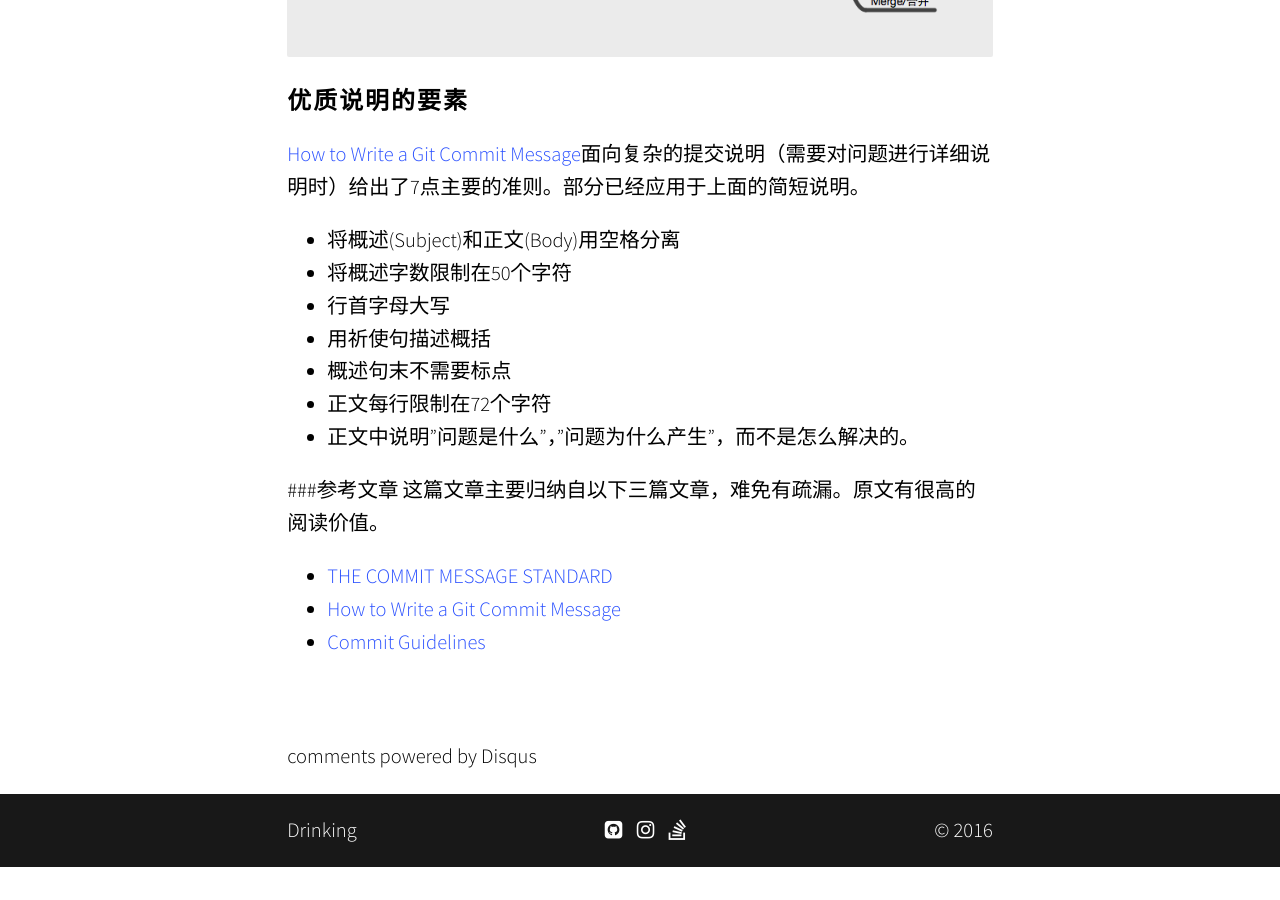
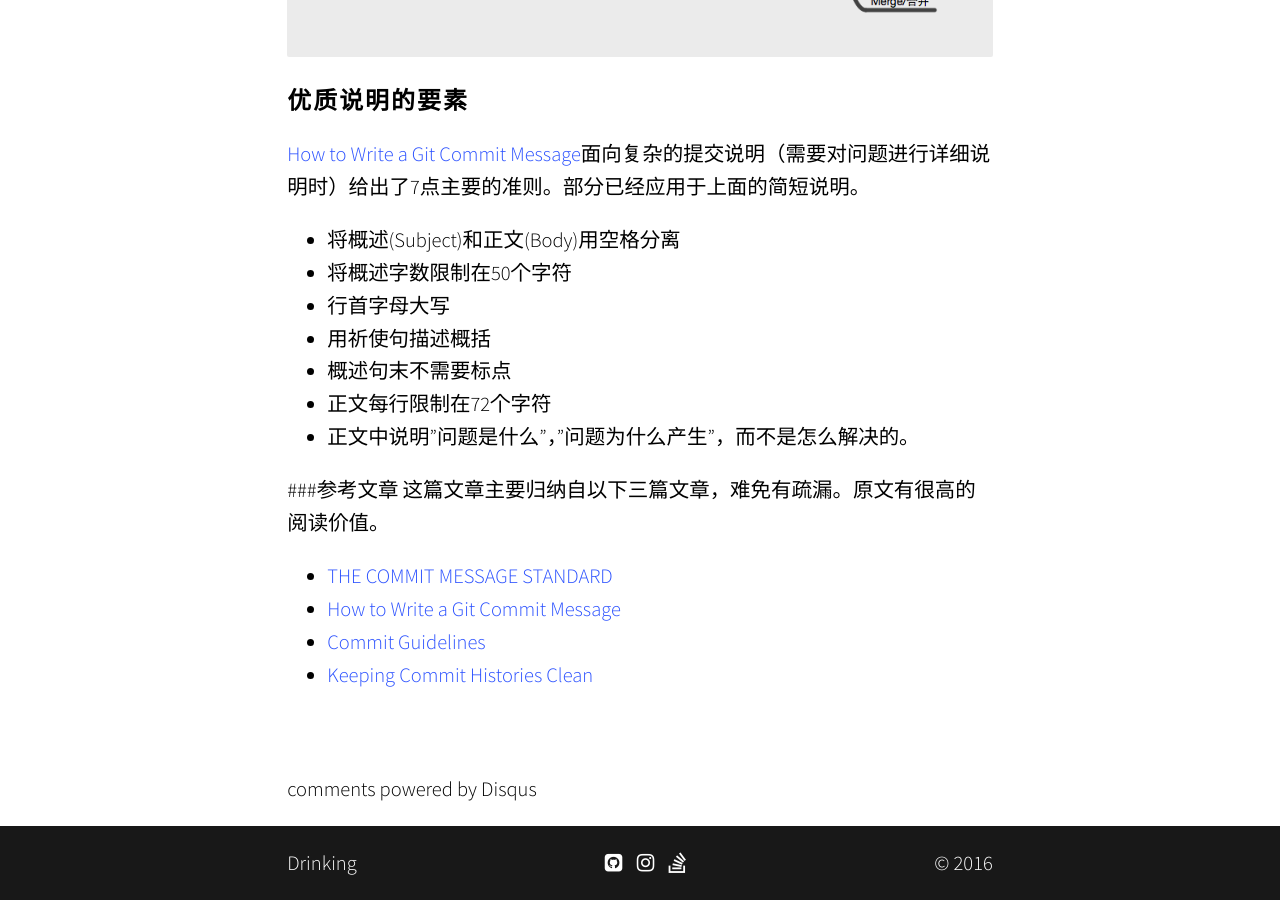
Before and after one commit to drinking/drinking.github.io, a Jekyll site: the page built from _posts/2015-03-14-how-to-write-commit.markdown, in a window 1280 px wide and 900 px high, scrolled down 2064 px. Built offline with Jekyll 4.4.1, drawn with Linux system fonts in a browser that asks for light colours; nearby versions of some CDN libraries; some web fonts are replaced; comment, search, counter and statistics services are not loaded; before the commit the page ends 2931 px from its top, so only the background shows below that.

Commit message:
Update 2015-03-14-how-to-write-commit.markdown

```diff
--- a/_posts/2015-03-14-how-to-write-commit.markdown
+++ b/_posts/2015-03-14-how-to-write-commit.markdown
@@ -71,3 +71,4 @@ ac8326d Polish mockito usage
 * [THE COMMIT MESSAGE STANDARD](http://mikebell.io/the-commit-message-standard/)
 * [How to Write a Git Commit Message](http://chris.beams.io/posts/git-commit/)
 * [Commit Guidelines](https://gist.github.com/rmccue/daf72eaffe984f988a0a)
+* [Keeping Commit Histories Clean](https://www.reviewboard.org/docs/codebase/dev/git/clean-commits/)
```
